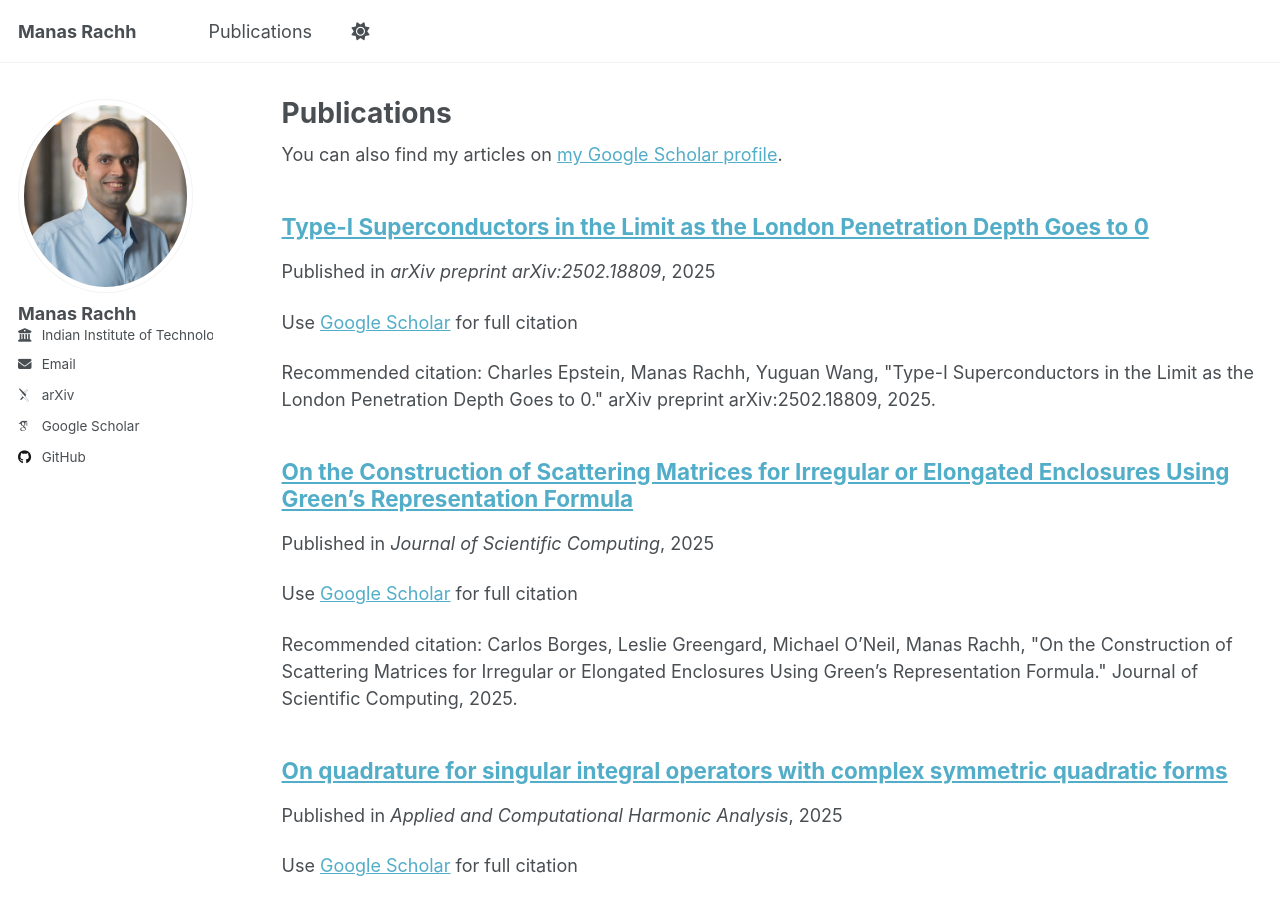
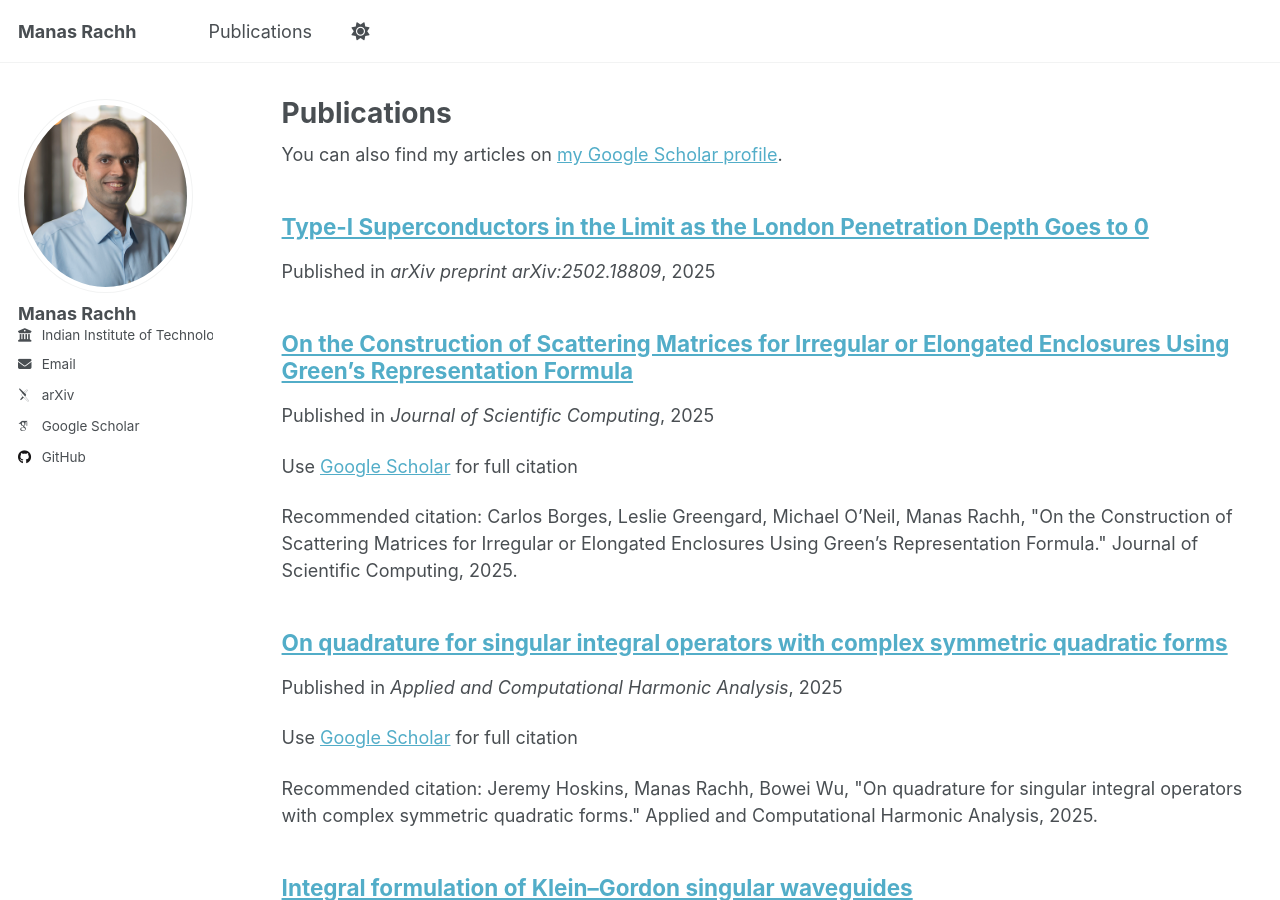
Before and after one commit to mrachh/mrachh.github.io, a Jekyll site: the page built from _pages/publications.html, in a window 1280 px wide and 900 px high. Built offline with Jekyll 4.4.1, drawn with Linux system fonts in a browser that asks for light colours; some web fonts are replaced; a script that is not in the unit is left out.

Commit message:
checking new publication listing

```diff
--- a/_publications/2025-01-01-Type-I-Superconductors-in-the-Limit-as-the-London-Penetration-Depth-Goes-to-0.md
+++ b/_publications/2025-01-01-Type-I-Superconductors-in-the-Limit-as-the-London-Penetration-Depth-Goes-to-0.md
@@ -1,9 +1,7 @@
 ---
 title: "Type-I Superconductors in the Limit as the London Penetration Depth Goes to 0"
 collection: publications
-permalink: /publication/2025-01-01-Type-I-Superconductors-in-the-Limit-as-the-London-Penetration-Depth-Goes-to-0
-date: 2025-01-01
+permalink: https://arxiv.org/abs/2502.18809
+date: 2025-02-26
 venue: 'arXiv preprint arXiv:2502.18809'
-citation: ' Charles Epstein,  Manas Rachh,  Yuguan Wang, &quot;Type-I Superconductors in the Limit as the London Penetration Depth Goes to 0.&quot; arXiv preprint arXiv:2502.18809, 2025.'
 ---
-Use [Google Scholar](https://scholar.google.com/scholar?q=Type+I+Superconductors+in+the+Limit+as+the+London+Penetration+Depth+Goes+to+0){:target="_blank"} for full citation
```
